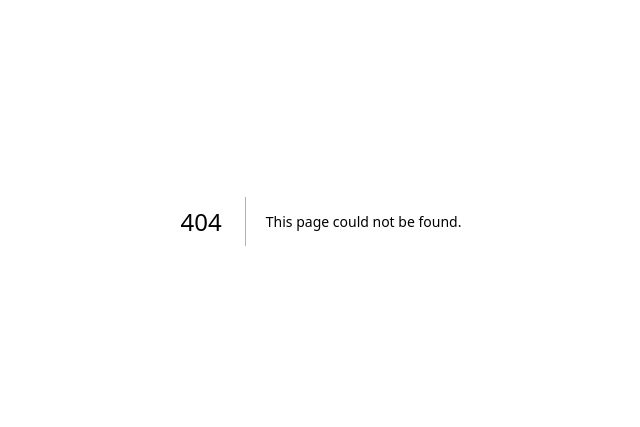
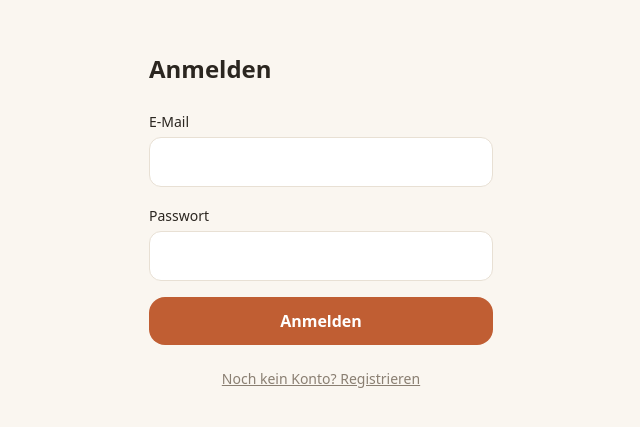
Before and after one commit to beklife/TischKlick, a Next.js app: page /login in a window 1280 px wide. Before the commit this address had no page. Shown: the part 179-606 px from the top of the page, without its empty margins (319-959 px from the left). Built offline with nearby package versions, Linux system fonts and the light colour scheme.

Commit message:
feat: supabase auth - middleware guard, login/register/signout

```diff
--- /dev/null
+++ b/src/app/login/actions.ts
@@ -0,0 +1,30 @@
+'use server';
+
+import {redirect} from 'next/navigation';
+import {createSupabaseServerClient} from '@/lib/supabase/server';
+
+export async function login(formData: FormData) {
+  const supabase = await createSupabaseServerClient();
+  const {error} = await supabase.auth.signInWithPassword({
+    email: String(formData.get('email') ?? ''),
+    password: String(formData.get('password') ?? '')
+  });
+  if (error) redirect('/login?fehler=login');
+  redirect('/dashboard');
+}
+
+export async function register(formData: FormData) {
+  const supabase = await createSupabaseServerClient();
+  const {error} = await supabase.auth.signUp({
+    email: String(formData.get('email') ?? ''),
+    password: String(formData.get('password') ?? '')
+  });
+  if (error) redirect('/login?fehler=register&modus=registrieren');
+  redirect('/dashboard/onboarding');
+}
+
+export async function signOut() {
+  const supabase = await createSupabaseServerClient();
+  await supabase.auth.signOut();
+  redirect('/login');
+}
--- /dev/null
+++ b/src/app/login/page.tsx
@@ -0,0 +1,43 @@
+import {getTranslations} from 'next-intl/server';
+import Link from 'next/link';
+import {login, register} from './actions';
+
+type Props = {searchParams: Promise<{modus?: string; fehler?: string}>};
+
+export default async function LoginPage({searchParams}: Props) {
+  const sp = await searchParams;
+  const isRegister = sp.modus === 'registrieren';
+  const t = await getTranslations('auth');
+
+  return (
+    <main className="mx-auto flex min-h-dvh w-full max-w-sm flex-col justify-center px-5">
+      <h1 className="text-2xl font-semibold">{isRegister ? t('registerTitle') : t('loginTitle')}</h1>
+      {sp.fehler ? (
+        <p className="mt-4 rounded-xl bg-red-50 p-3 text-sm text-red-700">
+          {sp.fehler === 'register' ? t('registerFailed') : t('invalidCredentials')}
+        </p>
+      ) : null}
+      <form action={isRegister ? register : login} className="mt-6 space-y-4">
+        <div>
+          <label htmlFor="email" className="text-sm font-medium">{t('email')}</label>
+          <input id="email" name="email" type="email" required autoComplete="email"
+            className="mt-1 w-full rounded-xl border border-line bg-card p-3" />
+        </div>
+        <div>
+          <label htmlFor="password" className="text-sm font-medium">{t('password')}</label>
+          <input id="password" name="password" type="password" required minLength={8}
+            autoComplete={isRegister ? 'new-password' : 'current-password'}
+            className="mt-1 w-full rounded-xl border border-line bg-card p-3" />
+        </div>
+        <button type="submit"
+          className="w-full rounded-2xl bg-terra px-6 py-3 font-semibold text-white active:bg-terra-dark">
+          {isRegister ? t('registerButton') : t('loginButton')}
+        </button>
+      </form>
+      <Link href={isRegister ? '/login' : '/login?modus=registrieren'}
+        className="mt-6 text-center text-sm text-muted underline">
+        {isRegister ? t('switchToLogin') : t('switchToRegister')}
+      </Link>
+    </main>
+  );
+}
--- /dev/null
+++ b/src/lib/supabase/middleware.ts
@@ -0,0 +1,33 @@
+import {createServerClient} from '@supabase/ssr';
+import {NextResponse, type NextRequest} from 'next/server';
+
+export async function updateSession(request: NextRequest) {
+  let supabaseResponse = NextResponse.next({request});
+
+  const supabase = createServerClient(
+    process.env.NEXT_PUBLIC_SUPABASE_URL!,
+    process.env.NEXT_PUBLIC_SUPABASE_ANON_KEY!,
+    {
+      cookies: {
+        getAll: () => request.cookies.getAll(),
+        setAll: (cookiesToSet) => {
+          cookiesToSet.forEach(({name, value}) => request.cookies.set(name, value));
+          supabaseResponse = NextResponse.next({request});
+          cookiesToSet.forEach(({name, value, options}) =>
+            supabaseResponse.cookies.set(name, value, options)
+          );
+        }
+      }
+    }
+  );
+
+  const {data: {user}} = await supabase.auth.getUser();
+
+  if (!user && request.nextUrl.pathname.startsWith('/dashboard')) {
+    const url = request.nextUrl.clone();
+    url.pathname = '/login';
+    return NextResponse.redirect(url);
+  }
+
+  return supabaseResponse;
+}
--- /dev/null
+++ b/src/middleware.ts
@@ -0,0 +1,10 @@
+import {type NextRequest} from 'next/server';
+import {updateSession} from '@/lib/supabase/middleware';
+
+export async function middleware(request: NextRequest) {
+  return await updateSession(request);
+}
+
+export const config = {
+  matcher: ['/dashboard/:path*', '/login']
+};
```
